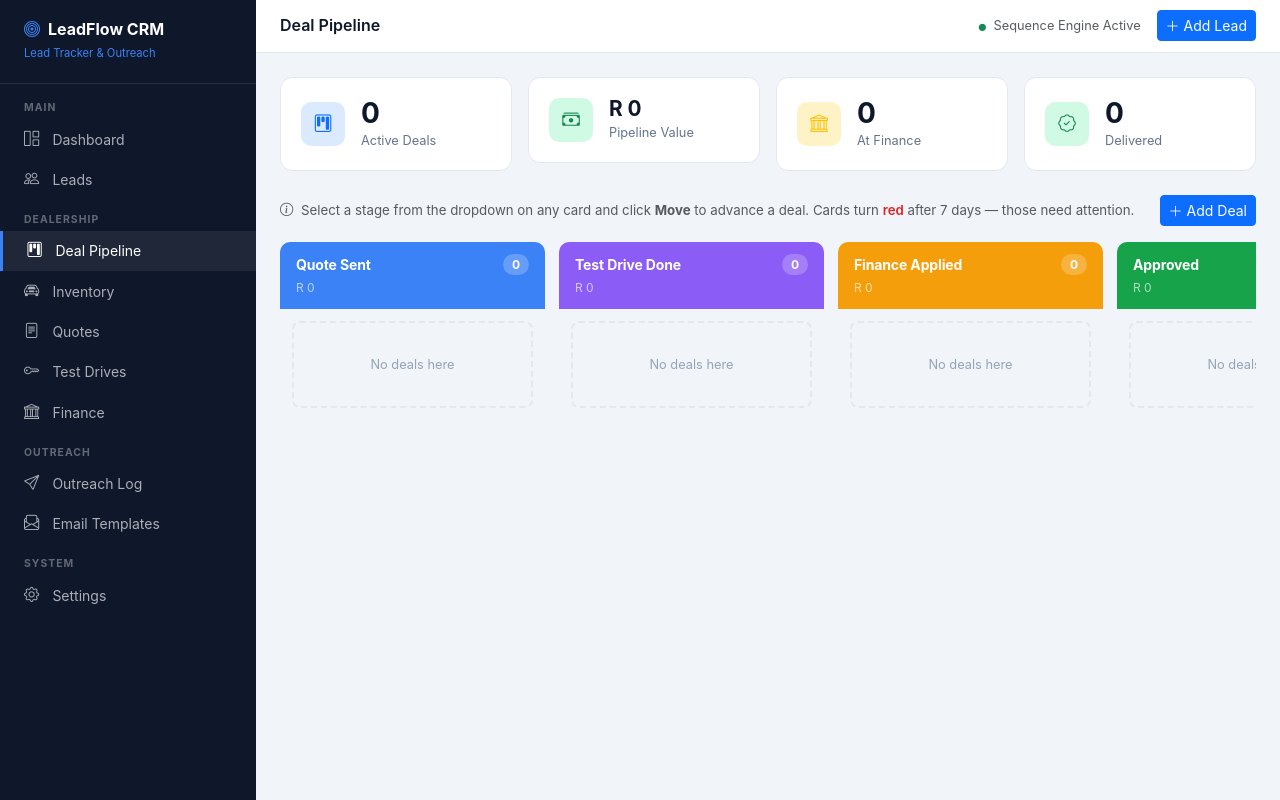
After one commit to unnaded6112/lead-app, a Flask app: page /pipeline in a window 1280 px wide. The commit adds this page. Run offline with Flask 3, Linux system fonts and the light colour scheme; data that the repository does not hold is empty.

Commit message:
Add Kanban deal pipeline board
- New /pipeline page with 5-column Kanban board (Quote Sent, Test Drive Done, Finance Applied, Approved, Delivered)
- Cards show customer name, vehicle, quote value, and days-in-stage badge (green/yellow/red warning)
- Move deals between stages via dropdown on each card
- Deals auto-enter pipeline when a quote is marked as Sent
- Manually add deals via Add Deal modal
- Pipeline link added to sidebar under Dealership

Co-Authored-By: Claude Sonnet 4.6 <noreply@anthropic.com>

```diff
--- a/app.py
+++ b/app.py
@@ -206,6 +206,16 @@ def init_db():
             'INSERT OR IGNORE INTO email_templates (name, subject, body, sequence_step, delay_days) VALUES (?, ?, ?, ?, ?)',
             (name, subject, body, step, delay)
         )
+
+    # Migrate: add deal pipeline columns to leads if they don't exist yet
+    for col_sql in [
+        "ALTER TABLE leads ADD COLUMN deal_stage TEXT",
+        "ALTER TABLE leads ADD COLUMN stage_updated_at TEXT",
+    ]:
+        try:
+            cursor.execute(col_sql)
+        except Exception:
+            pass
 
     conn.commit()
     conn.close()
@@ -975,6 +985,11 @@ def update_quote_status(qid):
                 "WHERE id=? AND status NOT IN ('closed_won','closed_lost')",
                 (now, quote['lead_id'])
             )
+            conn.execute(
+                "UPDATE leads SET deal_stage='quote_sent', stage_updated_at=? "
+                "WHERE id=? AND deal_stage IS NULL",
+                (now, quote['lead_id'])
+            )
         elif new_status == 'accepted':
             conn.execute(
                 "UPDATE leads SET status='closed_won', pipeline_stage='customer', updated_at=? WHERE id=?",
@@ -1222,6 +1237,108 @@ def delete_finance_application(faid):
     return redirect(request.referrer or url_for('finance'))
 
 
+# ── Deal Pipeline ─────────────────────────────────────────────────────────────
+
+PIPELINE_STAGES = ['quote_sent', 'test_drive', 'finance_applied', 'approved', 'delivered']
+STAGE_LABELS = {
+    'quote_sent':       'Quote Sent',
+    'test_drive':       'Test Drive Done',
+    'finance_applied':  'Finance Applied',
+    'approved':         'Approved',
+    'delivered':        'Delivered',
+}
+
+
+@app.route('/pipeline')
+def pipeline():
+    conn = get_db()
+    deals = conn.execute('''
+        SELECT l.id, l.name, l.phone, l.email, l.deal_stage, l.stage_updated_at,
+               CAST((julianday("now") - julianday(COALESCE(l.stage_updated_at, l.created_at))) AS INTEGER) as days_in_stage,
+               q.id as quote_id, q.quote_number, q.selling_price,
+               v.year as v_year, v.make as v_make, v.model as v_model, v.trim as v_trim
+        FROM leads l
+        LEFT JOIN quotes q ON q.lead_id = l.id
+            AND q.id = (SELECT id FROM quotes WHERE lead_id = l.id ORDER BY created_at DESC LIMIT 1)
+        LEFT JOIN vehicles v ON q.vehicle_id = v.id
+        WHERE l.deal_stage IS NOT NULL
+        ORDER BY COALESCE(l.stage_updated_at, l.created_at) DESC
+    ''').fetchall()
+
+    available_leads = conn.execute('''
+        SELECT l.id, l.name FROM leads l
+        WHERE l.deal_stage IS NULL
+          AND EXISTS (SELECT 1 FROM quotes WHERE lead_id = l.id)
+        ORDER BY l.name
+    ''').fetchall()
+    conn.close()
+
+    board  = {s: [] for s in PIPELINE_STAGES}
+    totals = {s: {'count': 0, 'value': 0} for s in PIPELINE_STAGES}
+    for d in deals:
+        s = d['deal_stage']
+        if s in board:
+            board[s].append(dict(d))
+            totals[s]['count'] += 1
+            totals[s]['value'] += d['selling_price'] or 0
+
+    total_deals = sum(totals[s]['count'] for s in PIPELINE_STAGES)
+    total_value = sum(totals[s]['value'] for s in PIPELINE_STAGES)
+
+    return render_template('pipeline.html', board=board, stages=PIPELINE_STAGES,
+                           stage_labels=STAGE_LABELS, totals=totals,
+                           total_deals=total_deals, total_value=total_value,
+                           available_leads=available_leads)
+
+
+@app.route('/pipeline/move', methods=['POST'])
+def move_deal():
+    lead_id = request.form.get('lead_id')
+    new_stage = request.form.get('stage')
+    if new_stage not in PIPELINE_STAGES:
+        flash('Invalid stage.', 'error')
+        return redirect(url_for('pipeline'))
+    conn = get_db()
+    conn.execute(
+        'UPDATE leads SET deal_stage=?, stage_updated_at=? WHERE id=?',
+        (new_stage, datetime.now().isoformat(), lead_id)
+    )
+    conn.commit()
+    conn.close()
+    return redirect(url_for('pipeline'))
+
+
+@app.route('/pipeline/add', methods=['POST'])
+def add_to_pipeline():
+    lead_id  = request.form.get('lead_id')
+    stage    = request.form.get('stage', 'quote_sent')
+    if stage not in PIPELINE_STAGES:
+        stage = 'quote_sent'
+    conn = get_db()
+    conn.execute(
+        'UPDATE leads SET deal_stage=?, stage_updated_at=? WHERE id=?',
+        (stage, datetime.now().isoformat(), lead_id)
+    )
+    conn.commit()
+    conn.close()
+    flash('Deal added to pipeline!', 'success')
+    return redirect(url_for('pipeline'))
+
+
+@app.route('/pipeline/remove', methods=['POST'])
+def remove_from_pipeline():
+    lead_id = request.form.get('lead_id')
+    conn = get_db()
+    conn.execute(
+        'UPDATE leads SET deal_stage=NULL, stage_updated_at=NULL WHERE id=?',
+        (lead_id,)
+    )
+    conn.commit()
+    conn.close()
+    flash('Deal removed from pipeline.', 'success')
+    return redirect(url_for('pipeline'))
+
+
 if __name__ == '__main__':
     init_db()
     t = threading.Thread(target=scheduler_loop, daemon=True)
--- a/templates/base.html
+++ b/templates/base.html
@@ -103,6 +103,9 @@
       <i class="bi bi-people"></i> Leads
     </a>
     <div class="sb-section">Dealership</div>
+    <a href="{{ url_for('pipeline') }}" class="sb-link {{ 'active' if request.endpoint=='pipeline' }}">
+      <i class="bi bi-kanban"></i> Deal Pipeline
+    </a>
     <a href="{{ url_for('inventory') }}" class="sb-link {{ 'active' if request.endpoint=='inventory' }}">
       <i class="bi bi-car-front"></i> Inventory
     </a>
--- /dev/null
+++ b/templates/pipeline.html
@@ -0,0 +1,209 @@
+{% extends 'base.html' %}
+{% block title %}Deal Pipeline — LeadFlow CRM{% endblock %}
+{% block page_title %}Deal Pipeline{% endblock %}
+
+{% block content %}
+<!-- KPI Cards -->
+<div class="row g-3 mb-4">
+  <div class="col-md-3">
+    <div class="kpi-card">
+      <div class="d-flex align-items-center gap-3">
+        <div class="kpi-icon" style="background:#dbeafe"><i class="bi bi-kanban text-primary"></i></div>
+        <div><div class="kpi-val">{{ total_deals }}</div><div class="kpi-lbl">Active Deals</div></div>
+      </div>
+    </div>
+  </div>
+  <div class="col-md-3">
+    <div class="kpi-card">
+      <div class="d-flex align-items-center gap-3">
+        <div class="kpi-icon" style="background:#d1fae5"><i class="bi bi-cash-stack text-success"></i></div>
+        <div><div class="kpi-val" style="font-size:1.3rem;">R {{ "{:,.0f}".format(total_value) }}</div><div class="kpi-lbl">Pipeline Value</div></div>
+      </div>
+    </div>
+  </div>
+  <div class="col-md-3">
+    <div class="kpi-card">
+      <div class="d-flex align-items-center gap-3">
+        <div class="kpi-icon" style="background:#fef3c7"><i class="bi bi-bank text-warning"></i></div>
+        <div><div class="kpi-val">{{ totals['finance_applied'].count }}</div><div class="kpi-lbl">At Finance</div></div>
+      </div>
+    </div>
+  </div>
+  <div class="col-md-3">
+    <div class="kpi-card">
+      <div class="d-flex align-items-center gap-3">
+        <div class="kpi-icon" style="background:#d1fae5"><i class="bi bi-patch-check text-success"></i></div>
+        <div><div class="kpi-val">{{ totals['delivered'].count }}</div><div class="kpi-lbl">Delivered</div></div>
+      </div>
+    </div>
+  </div>
+</div>
+
+<!-- Toolbar -->
+<div class="d-flex justify-content-between align-items-center mb-3">
+  <p class="text-muted mb-0" style="font-size:.83rem;">
+    <i class="bi bi-info-circle me-1"></i>
+    Select a stage from the dropdown on any card and click <strong>Move</strong> to advance a deal.
+    Cards turn <span style="color:#dc2626;font-weight:600;">red</span> after 7 days — those need attention.
+  </p>
+  <button class="btn btn-primary btn-sm" data-bs-toggle="modal" data-bs-target="#modalAddDeal">
+    <i class="bi bi-plus-lg me-1"></i>Add Deal
+  </button>
+</div>
+
+<!-- Kanban Board -->
+{% set col_colors = {
+  'quote_sent':      '#3b82f6',
+  'test_drive':      '#8b5cf6',
+  'finance_applied': '#f59e0b',
+  'approved':        '#16a34a',
+  'delivered':       '#0f172a'
+} %}
+
+<div style="display:flex;gap:.875rem;overflow-x:auto;padding-bottom:1.5rem;align-items:flex-start;">
+  {% for stage in stages %}
+  {% set color = col_colors[stage] %}
+  <div style="min-width:265px;width:265px;flex-shrink:0;">
+
+    <!-- Column header -->
+    <div style="background:{{ color }};color:#fff;border-radius:10px 10px 0 0;padding:.75rem 1rem;">
+      <div class="d-flex justify-content-between align-items-center">
+        <span style="font-weight:700;font-size:.875rem;letter-spacing:-.01em;">{{ stage_labels[stage] }}</span>
+        <span style="background:rgba(255,255,255,.22);border-radius:20px;padding:.1rem .55rem;font-size:.75rem;font-weight:700;">
+          {{ totals[stage].count }}
+        </span>
+      </div>
+      <div style="font-size:.75rem;color:rgba(255,255,255,.65);margin-top:.2rem;">
+        R {{ "{:,.0f}".format(totals[stage].value) }}
+      </div>
+    </div>
+
+    <!-- Cards -->
+    <div style="background:#f1f5f9;border-radius:0 0 10px 10px;padding:.5rem;min-height:280px;">
+      {% for deal in board[stage] %}
+      {% set days = deal.days_in_stage or 0 %}
+      {% if days < 4 %}
+        {% set day_bg = '#dcfce7' %}{% set day_col = '#166534' %}
+      {% elif days < 8 %}
+        {% set day_bg = '#fef3c7' %}{% set day_col = '#92400e' %}
+      {% else %}
+        {% set day_bg = '#fee2e2' %}{% set day_col = '#991b1b' %}
+      {% endif %}
+
+      <div style="background:#fff;border-radius:8px;padding:.875rem;margin-bottom:.5rem;
+                  border:1px solid {{ '#fecaca' if days >= 8 else '#e2e8f0' }};
+                  box-shadow:0 1px 3px rgba(0,0,0,.06);">
+
+        <!-- Name + age badge -->
+        <div class="d-flex justify-content-between align-items-start mb-1">
+          <a href="{{ url_for('lead_detail', lead_id=deal.id) }}"
+             style="font-weight:700;font-size:.875rem;color:#0f172a;text-decoration:none;line-height:1.3;">
+            {{ deal.name }}
+          </a>
+          <span style="font-size:.68rem;padding:.15rem .45rem;border-radius:20px;background:{{ day_bg }};
+                       color:{{ day_col }};font-weight:700;white-space:nowrap;margin-left:.4rem;flex-shrink:0;">
+            {{ days }}d{% if days >= 8 %} ⚠{% endif %}
+          </span>
+        </div>
+
+        <!-- Vehicle -->
+        {% if deal.v_model %}
+        <div style="font-size:.8rem;color:#475569;margin-bottom:.35rem;">
+          <i class="bi bi-car-front" style="font-size:.75rem;"></i>
+          {{ deal.v_year or '' }} {{ deal.v_make or '' }} {{ deal.v_model }}{% if deal.v_trim %} <span class="text-muted">· {{ deal.v_trim }}</span>{% endif %}
+        </div>
+        {% endif %}
+
+        <!-- Quote value -->
+        {% if deal.selling_price and deal.selling_price > 0 %}
+        <div style="font-size:.9rem;font-weight:700;color:#0f172a;margin-bottom:.6rem;">
+          R {{ "{:,.0f}".format(deal.selling_price) }}
+          {% if deal.quote_number %}
+          <span style="font-size:.72rem;font-weight:400;color:#94a3b8;"> · {{ deal.quote_number }}</span>
+          {% endif %}
+        </div>
+        {% endif %}
+
+        <!-- Move stage form -->
+        <form method="POST" action="{{ url_for('move_deal') }}" class="d-flex gap-1 align-items-center mt-1">
+          <input type="hidden" name="lead_id" value="{{ deal.id }}">
+          <select name="stage" class="form-select form-select-sm" style="font-size:.78rem;padding:.25rem .4rem;">
+            {% for s in stages %}
+            <option value="{{ s }}" {{ 'selected' if s == stage }}>{{ stage_labels[s] }}</option>
+            {% endfor %}
+          </select>
+          <button type="submit" class="btn btn-sm fw-semibold"
+                  style="background:{{ color }};color:#fff;font-size:.78rem;padding:.28rem .65rem;white-space:nowrap;border:none;">
+            Move
+          </button>
+        </form>
+
+        <!-- Remove -->
+        <form method="POST" action="{{ url_for('remove_from_pipeline') }}" class="mt-1 text-end">
+          <input type="hidden" name="lead_id" value="{{ deal.id }}">
+          <button type="submit" class="btn btn-link btn-sm p-0" style="font-size:.72rem;color:#94a3b8;"
+                  onclick="return confirm('Remove {{ deal.name }} from pipeline?')">
+            remove
+          </button>
+        </form>
+      </div>
+      {% else %}
+      <div style="text-align:center;color:#94a3b8;font-size:.8rem;padding:2rem 1rem;
+                  border:2px dashed #e2e8f0;border-radius:8px;margin:.25rem;">
+        No deals here
+      </div>
+      {% endfor %}
+    </div>
+  </div>
+  {% endfor %}
+</div>
+
+<!-- Add Deal Modal -->
+<div class="modal fade" id="modalAddDeal" tabindex="-1">
+  <div class="modal-dialog">
+    <div class="modal-content">
+      <div class="modal-header">
+        <h5 class="modal-title"><i class="bi bi-plus-circle me-2"></i>Add Deal to Pipeline</h5>
+        <button type="button" class="btn-close" data-bs-dismiss="modal"></button>
+      </div>
+      <form action="{{ url_for('add_to_pipeline') }}" method="POST">
+        <div class="modal-body">
+          {% if available_leads %}
+          <div class="row g-3">
+            <div class="col-12">
+              <label class="form-label fw-semibold">Customer</label>
+              <select name="lead_id" class="form-select" required>
+                <option value="">— Select customer —</option>
+                {% for l in available_leads %}
+                <option value="{{ l.id }}">{{ l.name }}</option>
+                {% endfor %}
+              </select>
+              <div class="form-text">Only customers with an existing quote are shown.</div>
+            </div>
+            <div class="col-12">
+              <label class="form-label fw-semibold">Starting Stage</label>
+              <select name="stage" class="form-select">
+                {% for s in stages %}
+                <option value="{{ s }}">{{ stage_labels[s] }}</option>
+                {% endfor %}
+              </select>
+            </div>
+          </div>
+          {% else %}
+          <div class="alert alert-info mb-0">
+            <i class="bi bi-info-circle me-2"></i>
+            All customers with quotes are already in the pipeline. Create a new quote first to add a deal here, or deals are added automatically when a quote is marked as <strong>Sent</strong>.
+          </div>
+          {% endif %}
+        </div>
+        <div class="modal-footer">
+          <button type="button" class="btn btn-light" data-bs-dismiss="modal">Cancel</button>
+          {% if available_leads %}
+          <button type="submit" class="btn btn-primary"><i class="bi bi-plus-lg me-1"></i>Add to Pipeline</button>
+          {% endif %}
+        </div>
+      </form>
+    </div>
+  </div>
+</div>
+{% endblock %}
```
